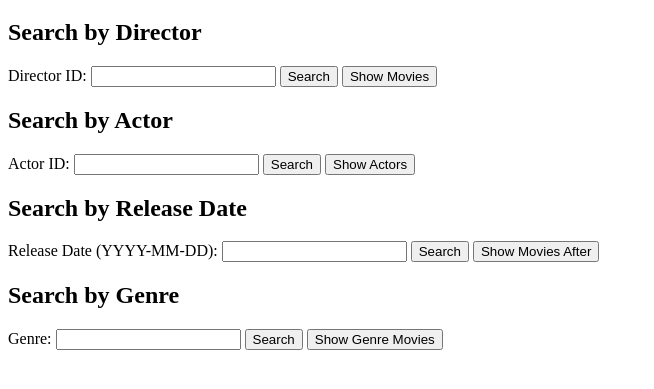
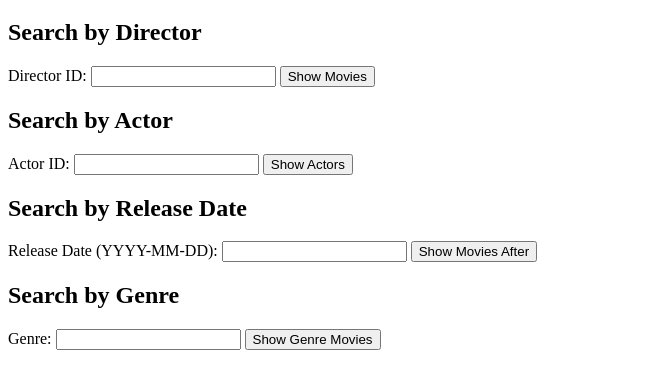
Before and after one commit to yguven17/mini_movie_imdb, a plain HTML site: page index.html in a window 1280 px wide. Shown: the part 61-450 px from the top of the page, without its empty margins (0-654 px from the left). Drawn offline with Linux system fonts and the light colour scheme.

Commit message:
update for index.html

```diff
--- a/index.html
+++ b/index.html
@@ -13,7 +13,6 @@
   <form action="/moviesByDirector" method="GET">
     <label for="directorId">Director ID:</label>
     <input type="text" id="directorId" name="directorId">
-    <button type="submit">Search</button>
     <button onclick="displayMoviesByDirector()">Show Movies</button>
   </form>
 
@@ -21,7 +20,6 @@
   <form action="/moviesByActor" method="GET">
     <label for="actorId">Actor ID:</label>
     <input type="text" id="actorId" name="actorId">
-    <button type="submit">Search</button>
     <button onclick="displayMoviesByActor()">Show Actors</button>
   </form>
 
@@ -29,7 +27,6 @@
   <form action="/moviesReleasedAfter" method="GET">
     <label for="date">Release Date (YYYY-MM-DD):</label>
     <input type="text" id="date" name="date">
-    <button type="submit">Search</button>
     <button onclick="displayMoviesReleasedAfter()">Show Movies After</button>
   </form>
 
@@ -37,7 +34,6 @@
   <form action="/moviesByGenre" method="GET">
     <label for="genre">Genre:</label>
     <input type="text" id="genre" name="genre">
-    <button type="submit">Search</button>
     <button onclick="displayMoviesByGenre()">Show Genre Movies</button>
   </form>
 </body>
```
